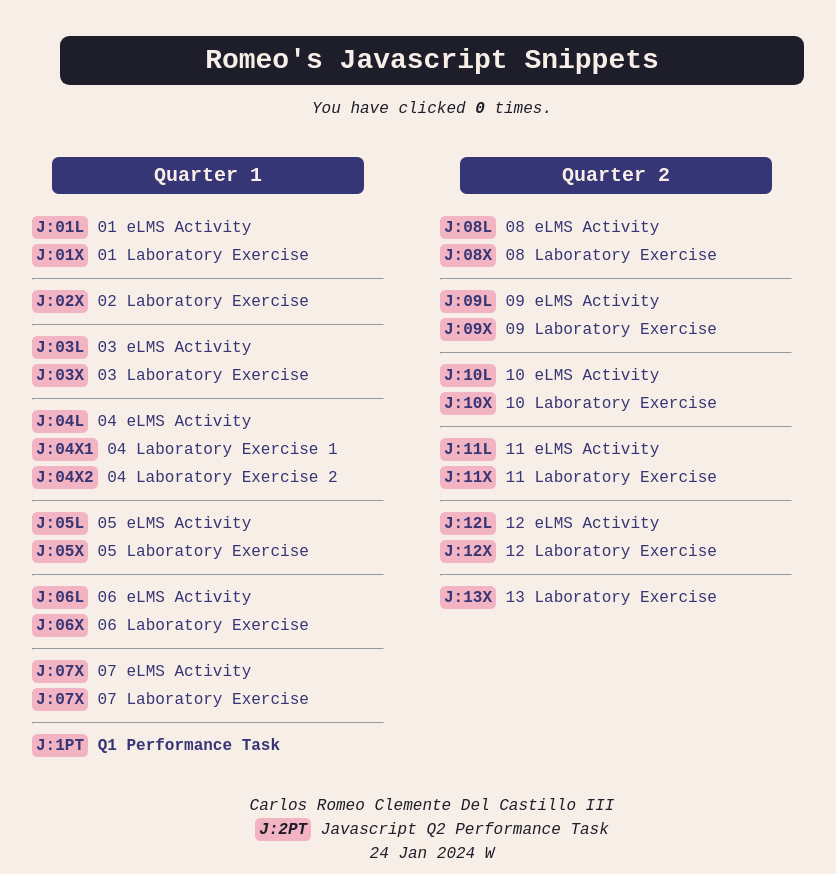
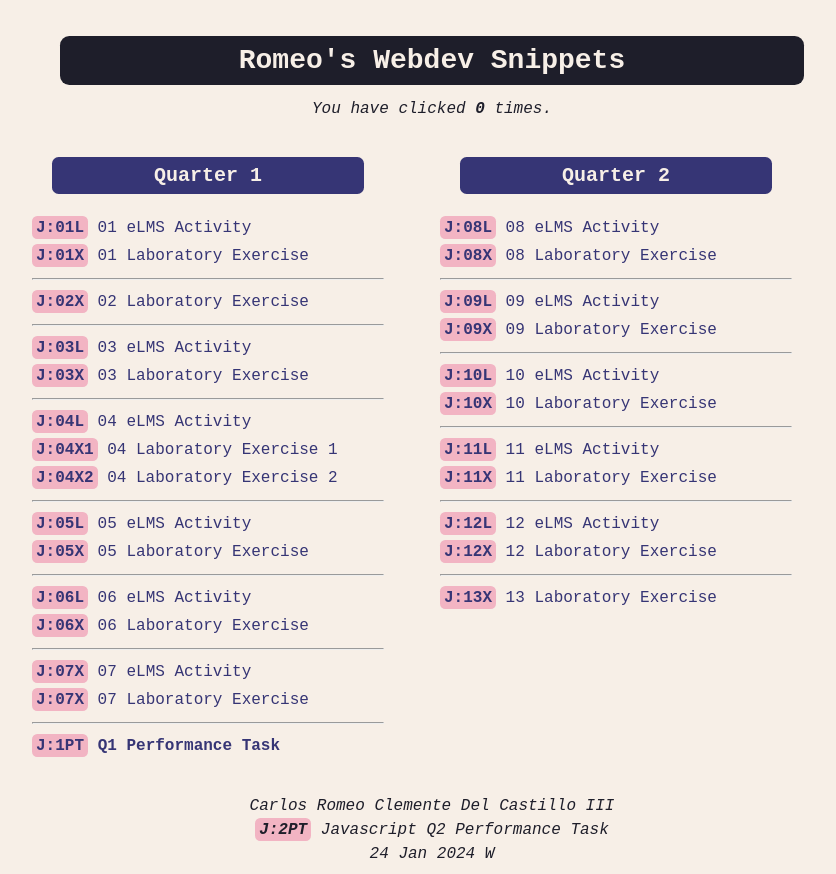
Before and after one commit to caro3dc/j2pt, a plain HTML site: page index.html in a window 1280 px wide. Shown: the whole page, without its empty margins (208-1044 px from the left). Drawn offline with Linux system fonts and the light colour scheme.

Commit message:
Update index.html

```diff
--- a/index.html
+++ b/index.html
@@ -10,7 +10,7 @@
 </head>
 
 <body>
-    <h1> Romeo's Javascript Snippets</h1>
+    <h1> Romeo's Webdev Snippets</h1>
     <p id="count">You have clicked <span id="num"></span> times.</p>
     <div class="krabs">
         <div class="q1">
```
